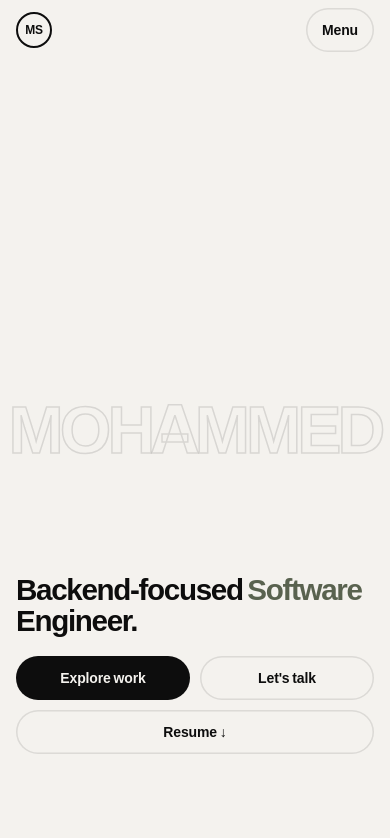
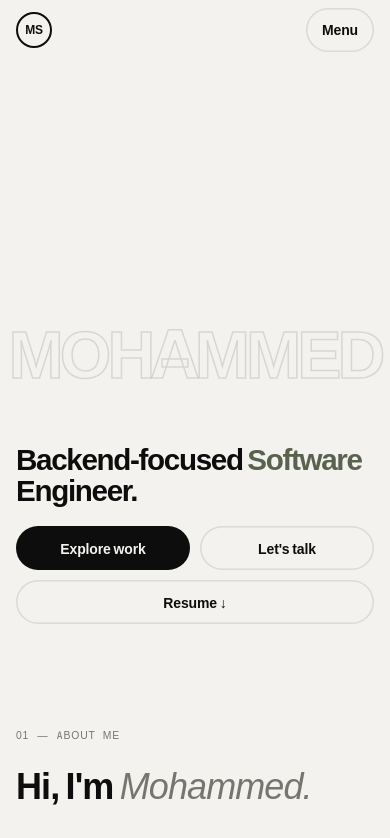
Before and after one commit to Mohammedsabeel063/MOHAMMEDSABEEL-PORTFOLIO, a Next.js app: page / in a window 390 px wide. Shown: the top 838 px of the page. Built offline with nearby package versions, Linux system fonts and the light colour scheme.

Commit message:
Update hero video

```diff
--- a/src/components/hero/Hero.tsx
+++ b/src/components/hero/Hero.tsx
@@ -7,18 +7,12 @@ import { scrollToTarget } from "@/lib/scroll";
 /*
  * hero.mp4
  *
- * Packed video:
+ * The video contains:
  * LEFT  = character/color video
- * RIGHT = alpha/transparency mask
+ * RIGHT = alpha/transparency map
  *
- * Source video:
- * 1800 × 1600
- *
- * Visible character half:
- * 900 × 1600
- *
- * WebGL combines both halves and creates
- * a transparent character on the canvas.
+ * WebGL combines both halves to display
+ * the character with a transparent background.
  */
 
 const VERT = `
@@ -40,20 +34,16 @@ varying vec2 uv;
 uniform sampler2D t;
 
 void main() {
-
-  // RIGHT HALF = ALPHA MASK
   float a = texture2D(
     t,
     vec2(0.5 + uv.x * 0.5, uv.y)
   ).r;
 
-  // LEFT HALF = CHARACTER VIDEO
   vec3 c = texture2D(
     t,
     vec2(uv.x * 0.5, uv.y)
   ).rgb;
 
-  // Premultiplied alpha
   gl_FragColor = vec4(min(c, vec3(a)), a);
 }
 `;
@@ -269,7 +259,7 @@ export default function Hero() {
       requestAnimationFrame(render);
 
     /* =========================================
-       VIDEO PLAYBACK
+       PLAYBACK
     ========================================= */
 
     let wasVisible = false;
@@ -286,11 +276,6 @@ export default function Hero() {
 
         needsUnmute = false;
       } catch {
-        /*
-         * Safari/iPhone may block autoplay
-         * when sound is enabled.
-         */
-
         video.muted = true;
         needsUnmute = true;
 
@@ -412,7 +397,7 @@ export default function Hero() {
         bg-[var(--paper)]
 
         pt-20
-        pb-10
+        pb-8
 
         md:min-h-[100svh]
         md:justify-center
@@ -500,13 +485,13 @@ export default function Hero() {
           justify-center
           shrink-0
 
-          h-[58svh]
-          min-h-[350px]
-          max-h-[520px]
+          h-[43svh]
+          min-h-[260px]
+          max-h-[360px]
 
-          sm:h-[60svh]
-          sm:min-h-[380px]
-          sm:max-h-[540px]
+          sm:h-[50svh]
+          sm:min-h-[300px]
+          sm:max-h-[390px]
 
           md:h-[min(96svh,1040px)]
           md:min-h-0
@@ -543,15 +528,11 @@ export default function Hero() {
             block
             h-full
             w-auto
-            max-w-[94vw]
+            max-w-[88vw]
 
-            scale-[1.22]
-
-            sm:max-w-[88vw]
-            sm:scale-100
+            sm:max-w-[80vw]
 
             md:max-w-[min(520px,85vw)]
-            md:scale-100
           "
           style={{
             aspectRatio: "900 / 1600",
```
